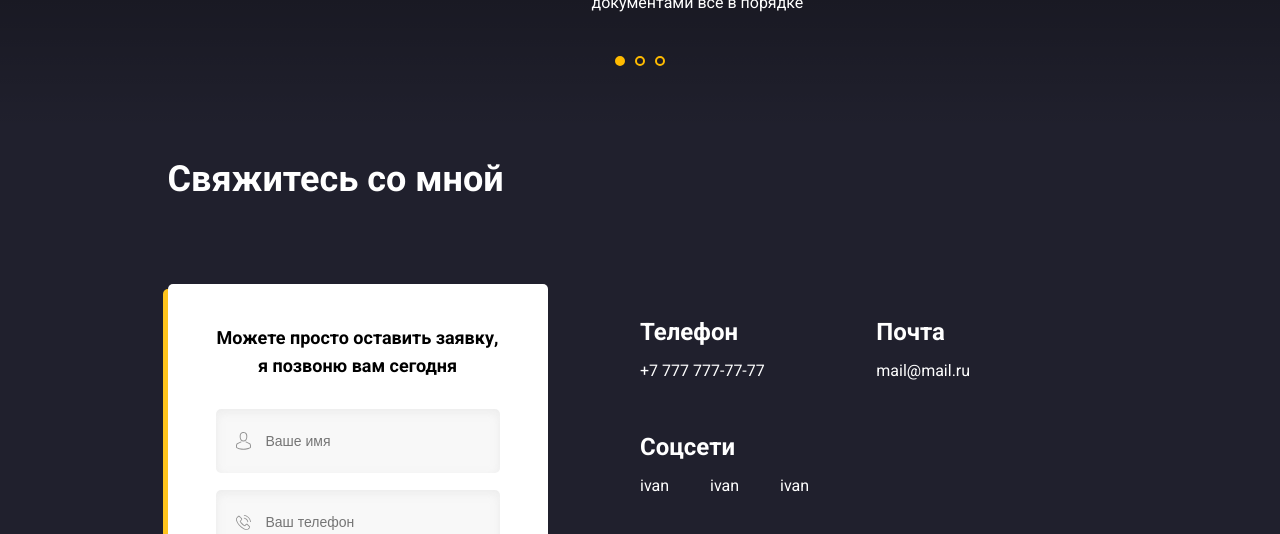
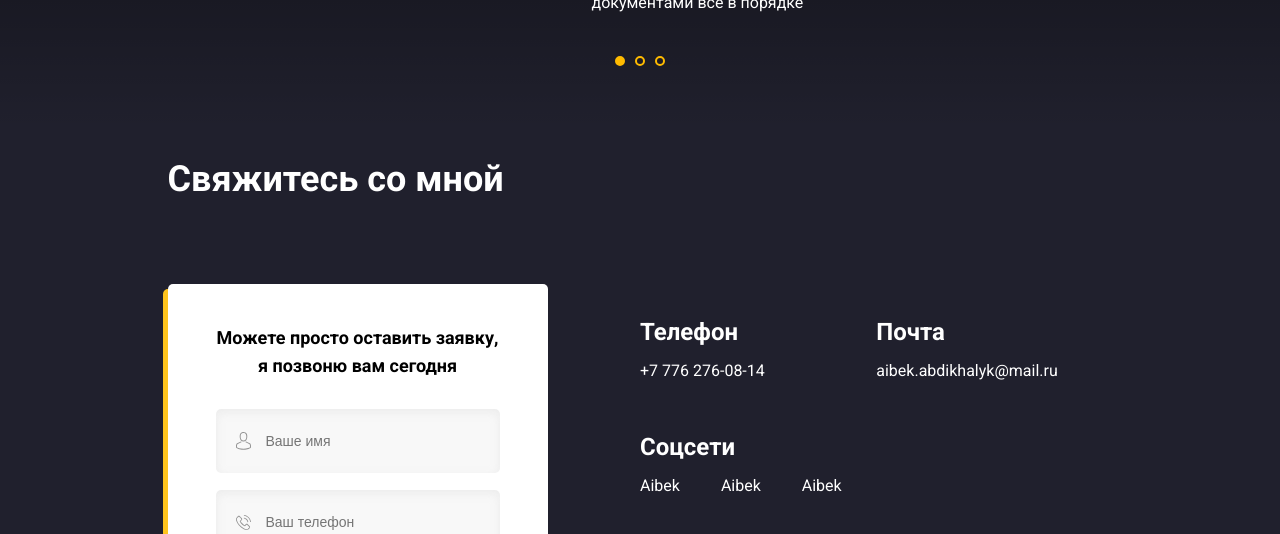
Before and after one commit to Pro100-Almaz/portfolio, a plain HTML site: page index.html in a window 1280 px wide. Shown: the part 1996-2530 px from the top of the page. Drawn offline with Linux system fonts and the light colour scheme.

Commit message:
Update index.html

```diff
--- a/index.html
+++ b/index.html
@@ -16,7 +16,7 @@
             <div class="hero-header">
                 <img src="img/image.svg" alt="Glo Academy" class="logo">
                 <div class="social-links">
-                    <a href="#" class="social-link"><img src="img\github.svg" alt="github"></a>
+                    <a href="https://github.com/Pro100-Almaz" class="social-link"><img src="img\github.svg" alt="github"></a>
                     <a href="#" class="social-link"><img src="img\facebook.svg" alt="facebook"></a>
                     <a href="#" class="social-link"><img src="img\instagram.svg" alt="instagram"></a>
                     <a href="#" class="social-link"><img src="img\twitter.svg" alt="twitter"></a>
@@ -184,17 +184,17 @@
                     <div class="contacts-data">
                         <div class="contacts-phone">
                             <h4 class="contacts-title">Телефон</h4>
-                            <a href="tel:+77777777777" class="contacts-link">+7 777 777-77-77</a>
+                            <a href="tel:+77777777777" class="contacts-link">+7 776 276-08-14</a>
                         </div>
                         <div class="contacts-mail">
                             <h4 class="contacts-title">Почта</h4>
-                            <a href="mailto:mail@mail.ru" class="contacts-link">mail@mail.ru</a>
+                            <a href="mailto:almazordiomond2@mail.ru" class="contacts-link">aibek.abdikhalyk@mail.ru</a>
                         </div>
                         <div class="contacts-social">
                             <h4 class="contacts-title">Соцсети</h4>
-                            <a href="#" class="contacts-link">ivan</a>
-                            <a href="#" class="contacts-link">ivan</a>
-                            <a href="#" class="contacts-link">ivan</a>
+                            <a href="#" class="contacts-link">Aibek</a>
+                            <a href="#" class="contacts-link">Aibek</a>
+                            <a href="#" class="contacts-link">Aibek</a>
                         </div>
                     </div>
                     <div class="social-links">
@@ -203,7 +203,7 @@
                         <a href="#" class="social-link"><img src="img\instagram.svg" alt="instagram"></a>
                         <a href="#" class="social-link"><img src="img\twitter.svg" alt="twitter"></a>
                     </div>
-                    <a href="#" class="contacts-policy">Политика конфиденциальности</a>
+                    <a href="http://google.com" class="contacts-policy">Политика конфиденциальности</a>
                 </div>
             </div>
         </div>
```
